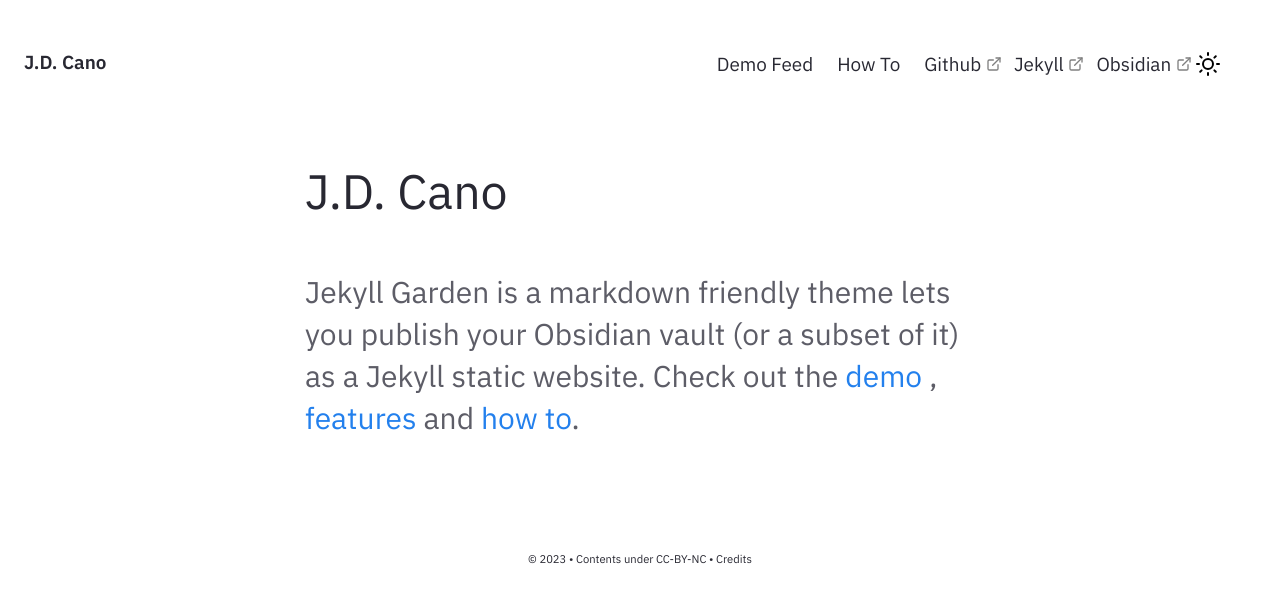
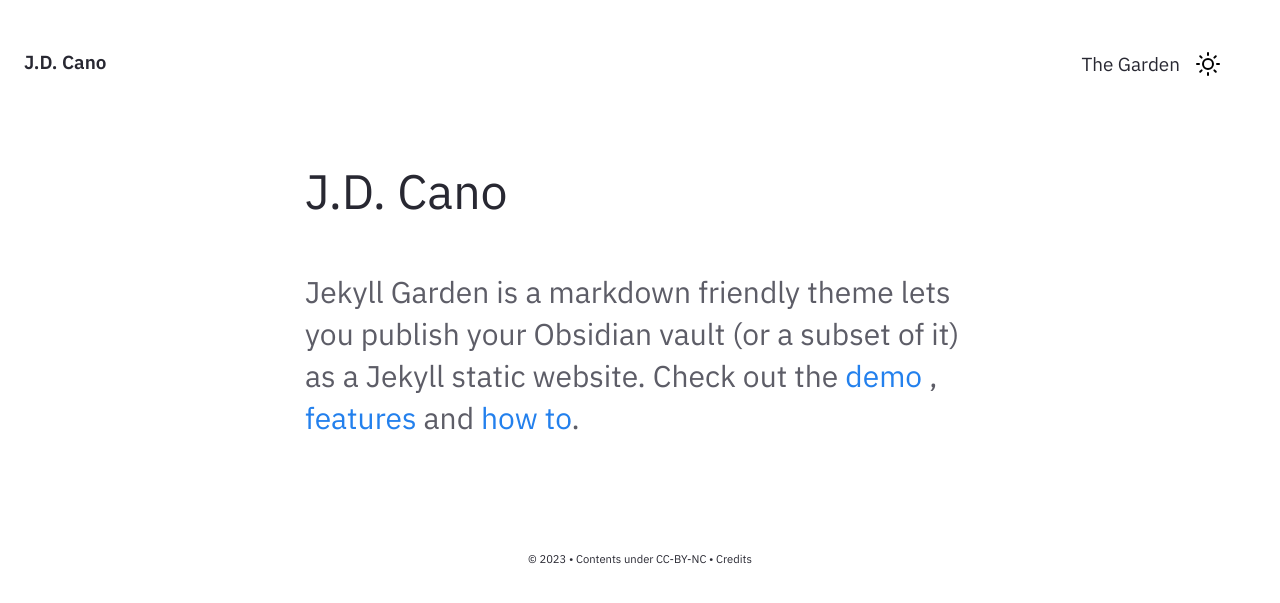
Before and after one commit to Gorzas/gorzas.github.io, a Jekyll site: the page built from pages/index.md, in a window 1280 px wide. Shown: the top 603 px of the page. Built offline with Jekyll 4.4.1, drawn with Linux system fonts in a browser that asks for light colours.

Commit message:
Update Nav.html

```diff
--- a/_includes/Nav.html
+++ b/_includes/Nav.html
@@ -54,19 +54,7 @@
     <div id="navbarBasicExample" class="navbar-menu">
       <div class="navbar-start">
         <a href="{{'/notes' | relative_url}}" class="navbar-item">
-          Demo Feed
-        </a>
-        <a href="../post/how-to" class="navbar-item">
-          How To
-        </a>
-        <a href="https://github.com/Jekyll-Garden/jekyll-garden.github.io" target="_blank" class="navbar-item">
-          Github
-        </a>
-        <a href="https://jekyllrb.com/" target="_blank" class="navbar-item">
-          Jekyll
-        </a>
-        <a href="https://obsidian.md/"  target="_blank" class="navbar-item">
-          Obsidian
+          The Garden
         </a>
       </div>
       <div class="navbar-end is-hidden-mobile" onclick="modeSwitcher()" >
```
